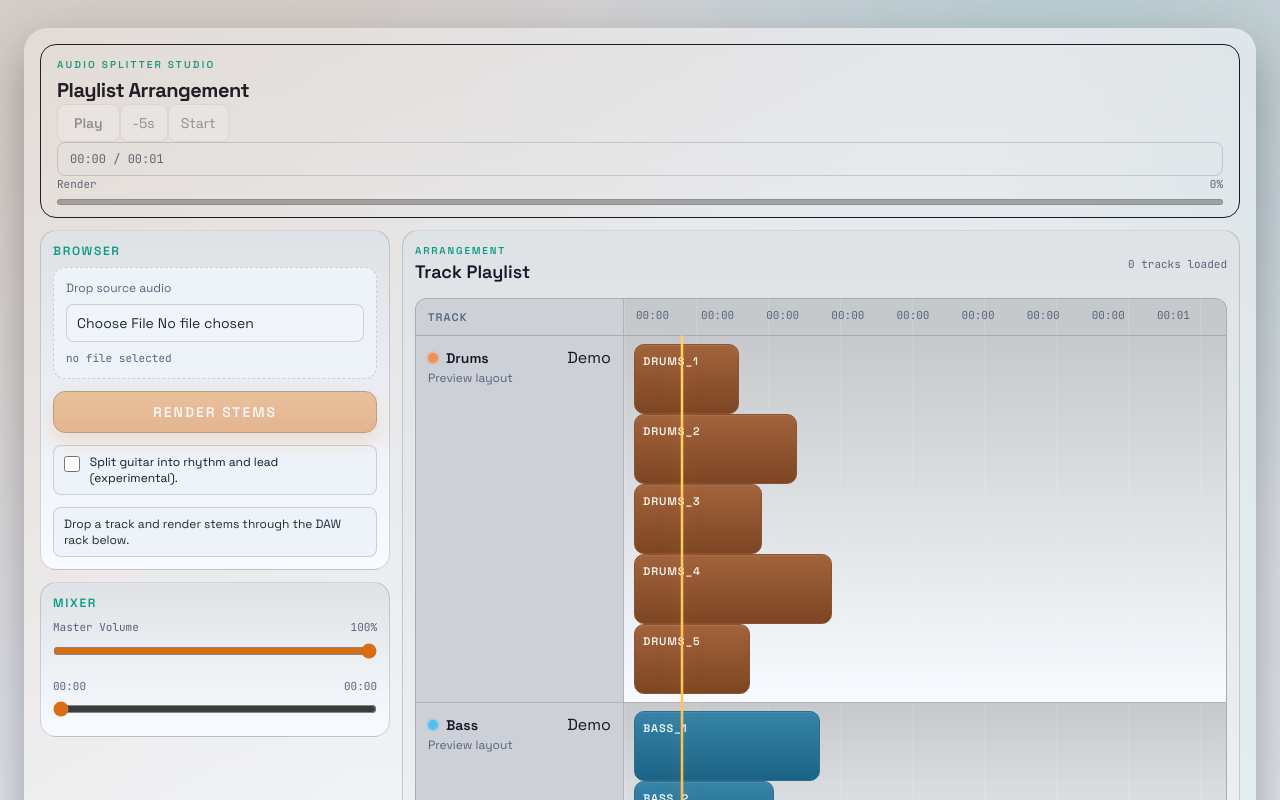
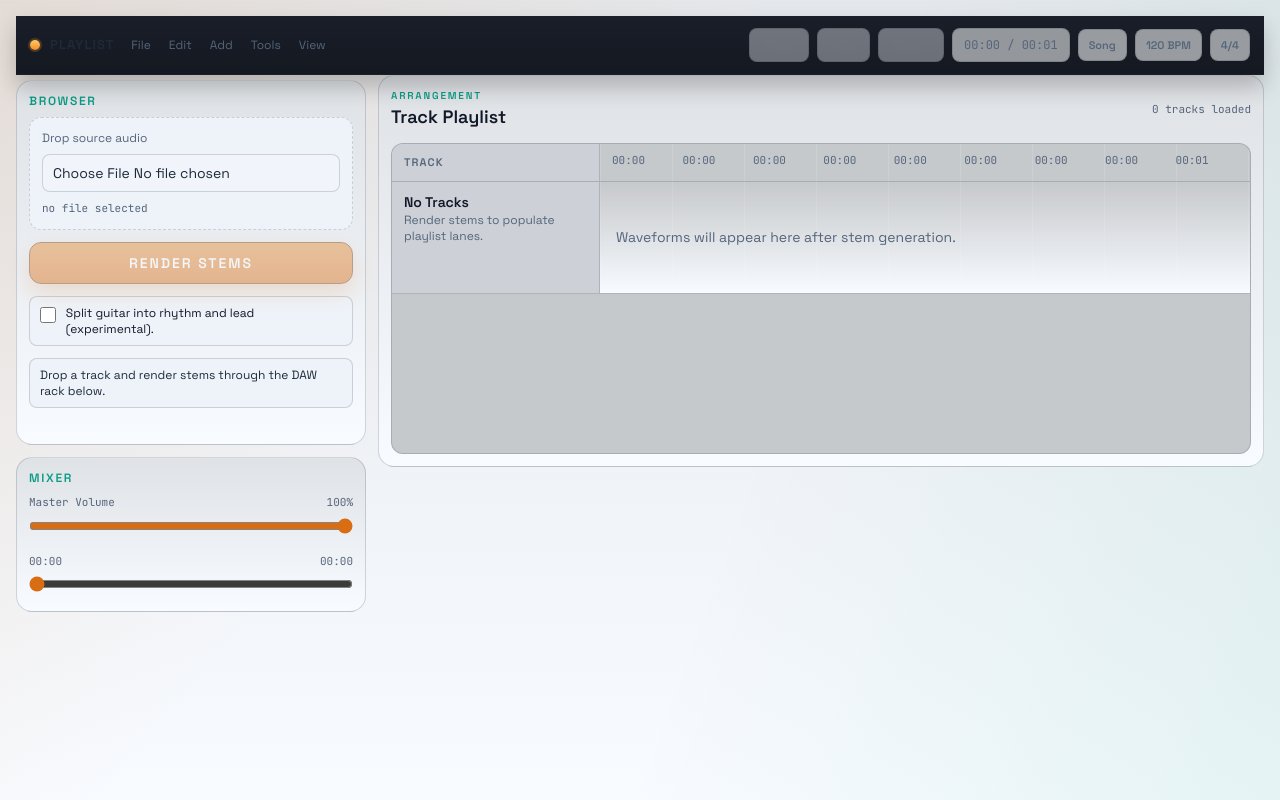
Before and after one commit to suhanstha09/audio_splitter, a Next.js app: page / in a window 1280 px wide. Shown: the top 800 px of the page. Built offline with nearby package versions, Linux system fonts and the light colour scheme.

Commit message:
feat: implement waveform extraction and visualization for audio stems

```diff
--- a/src/app/page.tsx
+++ b/src/app/page.tsx
@@ -14,12 +14,7 @@ const STEM_ORDER = [
   "other",
 ] as const;
 const POLL_INTERVAL_MS = 1200;
-const DEMO_TRACKS = [
-  { name: "Drums", clips: [18, 28, 22, 34, 20], hue: 24 },
-  { name: "Bass", clips: [32, 24, 30], hue: 198 },
-  { name: "Lead", clips: [22, 30, 26, 20], hue: 312 },
-  { name: "Pad", clips: [42, 34], hue: 142 },
-];
+const DEFAULT_WAVE_BARS = 72;
 
 type StemTrack = {
   name: string;
@@ -65,6 +60,78 @@ function formatClock(seconds: number): string {
   return `${mins}:${secs}`;
 }
 
+function buildFallbackWaveformBars(barCount: number): number[] {
+  return Array.from({ length: barCount }, (_, index) =>
+    18 + Math.round(Math.abs(Math.sin((index + 2) * 0.44)) * 68),
+  );
+}
+
+async function extractWaveformBars(audioBytes: ArrayBuffer, barCount: number): Promise<number[]> {
+  if (typeof window === "undefined") {
+    return buildFallbackWaveformBars(barCount);
+  }
+
+  const audioContextCtor = window.AudioContext || (window as Window & { webkitAudioContext?: typeof AudioContext }).webkitAudioContext;
+  if (!audioContextCtor) {
+    return buildFallbackWaveformBars(barCount);
+  }
+
+  const audioContext = new audioContextCtor();
+
+  try {
+    const decoded = await audioContext.decodeAudioData(audioBytes.slice(0));
+    const channels = decoded.numberOfChannels;
+    if (channels === 0 || decoded.length === 0) {
+      return buildFallbackWaveformBars(barCount);
+    }
+
+    const aggregate = new Float32Array(decoded.length);
+    for (let channelIndex = 0; channelIndex < channels; channelIndex += 1) {
+      const data = decoded.getChannelData(channelIndex);
+      for (let sampleIndex = 0; sampleIndex < data.length; sampleIndex += 1) {
+        aggregate[sampleIndex] += Math.abs(data[sampleIndex]);
+      }
+    }
+
+    for (let sampleIndex = 0; sampleIndex < aggregate.length; sampleIndex += 1) {
+      aggregate[sampleIndex] /= channels;
+    }
+
+    const samplesPerBar = Math.max(1, Math.floor(aggregate.length / barCount));
+    const bars: number[] = [];
+    let maxValue = 0;
+
+    for (let barIndex = 0; barIndex < barCount; barIndex += 1) {
+      const start = barIndex * samplesPerBar;
+      const end = Math.min(aggregate.length, start + samplesPerBar);
+      let sum = 0;
+
+      for (let sampleIndex = start; sampleIndex < end; sampleIndex += 1) {
+        sum += aggregate[sampleIndex];
+      }
+
+      const avg = end > start ? sum / (end - start) : 0;
+      bars.push(avg);
+      if (avg > maxValue) {
+        maxValue = avg;
+      }
+    }
+
+    if (maxValue <= 0.0001) {
+      return buildFallbackWaveformBars(barCount);
+    }
+
+    return bars.map((value) => {
+      const normalized = value / maxValue;
+      return Math.max(10, Math.min(100, Math.round(normalized * 100)));
+    });
+  } catch {
+    return buildFallbackWaveformBars(barCount);
+  } finally {
+    void audioContext.close();
+  }
+}
+
 export default function Home() {
   const [file, setFile] = useState<File | null>(null);
   const [isDropActive, setIsDropActive] = useState(false);
@@ -78,6 +145,9 @@ export default function Home() {
   const [playbackDuration, setPlaybackDuration] = useState(0);
   const [separationProgress, setSeparationProgress] = useState(0);
   const [mutedByStem, setMutedByStem] = useState<Record<string, boolean>>({});
+  const [soloByStem, setSoloByStem] = useState<Record<string, boolean>>({});
+  const [armedByStem, setArmedByStem] = useState<Record<string, boolean>>({});
+  const [waveformByStem, setWaveformByStem] = useState<Record<string, number[]>>({});
   const audioRefs = useRef<Record<string, HTMLAudioElement | null>>({});
   const [status, setStatus] = useState<Status>({
     type: "idle",
@@ -97,13 +167,17 @@ export default function Home() {
   }, [downloadZip, stems]);
 
   useEffect(() => {
+    const hasSolo = Object.values(soloByStem).some(Boolean);
+
     stems.forEach((stem) => {
       const audio = audioRefs.current[stem.name];
       if (audio) {
-        audio.muted = mutedByStem[stem.name];
+        const isMuted = Boolean(mutedByStem[stem.name]);
+        const isSoloed = Boolean(soloByStem[stem.name]);
+        audio.muted = isMuted || (hasSolo && !isSoloed);
       }
     });
-  }, [mutedByStem, stems]);
+  }, [mutedByStem, soloByStem, stems]);
 
   useEffect(() => {
     stems.forEach((stem) => {
@@ -145,7 +219,10 @@ export default function Home() {
     setPlaybackDuration(0);
     setSeparationProgress(0);
     setMutedByStem({});
+    setSoloByStem({});
+    setArmedByStem({});
     setStemVolumeByStem({});
+    setWaveformByStem({});
   }
 
   function clearStemAssets() {
@@ -249,11 +326,33 @@ export default function Home() {
     }));
   }
 
+  function toggleStemSolo(stemName: string) {
+    setSoloByStem((previous) => ({
+      ...previous,
+      [stemName]: !Boolean(previous[stemName]),
+    }));
+  }
+
+  function toggleStemArm(stemName: string) {
+    setArmedByStem((previous) => ({
+      ...previous,
+      [stemName]: !Boolean(previous[stemName]),
+    }));
+  }
+
   function setStemVolume(stemName: string, volume: number) {
     setStemVolumeByStem((previous) => ({
       ...previous,
       [stemName]: Math.max(0, Math.min(1, volume)),
     }));
+  }
+
+  function rewindFiveSeconds() {
+    const firstAudio = stems
+      .map((stem) => audioRefs.current[stem.name])
+      .find((audio): audio is HTMLAudioElement => Boolean(audio));
+    const nextPosition = firstAudio ? Math.max(0, firstAudio.currentTime - 5) : 0;
+    setSyncedPosition(nextPosition);
   }
 
   async function waitForSplitCompletion(jobId: string): Promise<SplitJobStatusResponse> {
@@ -343,6 +442,7 @@ export default function Home() {
       const zipBlob = await zipResponse.blob();
       const zip = await JSZip.loadAsync(zipBlob);
       const extractedStems: StemTrack[] = [];
+      const extractedWaveforms: Record<string, number[]> = {};
 
       const stemMp3Files = Object.values(zip.files)
         .filter((fileEntry) => !fileEntry.dir && fileEntry.name.toLowerCase().endsWith(".mp3"))
@@ -369,8 +469,12 @@ export default function Home() {
 
       for (const stemFile of stemMp3Files) {
         const stemBlob = await stemFile.async("blob");
+        const stemName = stemFile.name.replace(/\.mp3$/i, "").toLowerCase();
+        const stemBytes = await stemBlob.arrayBuffer();
+
+        extractedWaveforms[stemName] = await extractWaveformBars(stemBytes, DEFAULT_WAVE_BARS);
         extractedStems.push({
-          name: stemFile.name.replace(/\.mp3$/i, "").toLowerCase(),
+          name: stemName,
           url: URL.createObjectURL(stemBlob),
         });
       }
@@ -396,12 +500,25 @@ export default function Home() {
           return accumulator;
         }, {}),
       );
+      setSoloByStem(
+        extractedStems.reduce<Record<string, boolean>>((accumulator, stem) => {
+          accumulator[stem.name] = false;
+          return accumulator;
+        }, {}),
+      );
+      setArmedByStem(
+        extractedStems.reduce<Record<string, boolean>>((accumulator, stem) => {
+          accumulator[stem.name] = false;
+          return accumulator;
+        }, {}),
+      );
       setStemVolumeByStem(
         extractedStems.reduce<Record<string, number>>((accumulator, stem) => {
           accumulator[stem.name] = 1;
           return accumulator;
         }, {}),
       );
+      setWaveformByStem(extractedWaveforms);
       setSeparationProgress(100);
 
       setStatus({
@@ -415,34 +532,57 @@ export default function Home() {
   }
 
   const isWorking = status.type === "working";
+  const hasSolo = Object.values(soloByStem).some(Boolean);
   const progressLabel = `${clampPercent(separationProgress)}%`;
   const timelineDuration = Math.max(playbackDuration, 1);
   const playheadPercent = Math.min(100, (playbackPosition / timelineDuration) * 100);
   const rulerTicks = Array.from({ length: 9 }, (_, index) => (timelineDuration / 8) * index);
 
+  function meterLevelForStem(stemName: string, stemVolume: number): number {
+    if (!isPlaying) {
+      return 0;
+    }
+
+    const waveformBars = waveformByStem[stemName];
+    if (!waveformBars || waveformBars.length === 0) {
+      return Math.round(stemVolume * 24);
+    }
+
+    const barIndex = Math.min(
+      waveformBars.length - 1,
+      Math.max(0, Math.floor((playbackPosition / timelineDuration) * waveformBars.length)),
+    );
+    return Math.round(waveformBars[barIndex] * stemVolume);
+  }
+
   return (
-    <main className="daw-shell mx-auto min-h-screen w-full max-w-375 px-3 py-4 sm:px-5 sm:py-6 lg:px-6 lg:py-7">
-      <section className="console-frame fl-frame fade-in rounded-3xl p-3 sm:p-4">
-        <header className="fl-topbar rounded-2xl border px-3 py-3 sm:px-4">
-          <div>
-            <p className="text-[10px] font-semibold uppercase tracking-[0.22em] text-(--accent)">Audio Splitter Studio</p>
-            <h1 className="mt-1 text-lg font-bold tracking-tight sm:text-xl">Playlist Arrangement</h1>
+    <main className="daw-shell min-h-screen w-full px-0 py-0">
+      <section className="console-frame fl-frame fade-in min-h-screen w-full rounded-none p-3 sm:p-4">
+        <header className="studio-menu-bar">
+          <div className="studio-menu-left">
+            <span className="studio-logo-dot" aria-hidden="true" />
+            <span className="studio-title">Playlist</span>
+            <nav className="studio-menu-items" aria-label="Main menu">
+              <button type="button">File</button>
+              <button type="button">Edit</button>
+              <button type="button">Add</button>
+              <button type="button">Tools</button>
+              <button type="button">View</button>
+            </nav>
           </div>
-
-          <div className="fl-transport-inline">
-            <button type="button" onClick={togglePlayAll} className="transport-chip rounded-lg px-4 py-2 text-sm font-semibold" disabled={stems.length === 0}>
+          <div className="studio-menu-right">
+            <button
+              type="button"
+              onClick={togglePlayAll}
+              className="studio-transport-btn"
+              disabled={stems.length === 0}
+            >
               {isPlaying ? "Pause" : "Play"}
             </button>
             <button
               type="button"
-              onClick={() => {
-                const firstAudio = stems
-                  .map((stem) => audioRefs.current[stem.name])
-                  .find((audio): audio is HTMLAudioElement => Boolean(audio));
-                const nextPosition = firstAudio ? Math.max(0, firstAudio.currentTime - 5) : 0;
-                setSyncedPosition(nextPosition);
-              }}
-              className="transport-chip rounded-lg px-3 py-2 text-sm"
+              onClick={rewindFiveSeconds}
+              className="studio-transport-btn"
               disabled={stems.length === 0}
             >
               -5s
@@ -450,22 +590,27 @@ export default function Home() {
             <button
               type="button"
               onClick={() => setSyncedPosition(0)}
-              className="transport-chip rounded-lg px-3 py-2 text-sm"
+              className="studio-transport-btn"
               disabled={stems.length === 0}
             >
               Start
             </button>
-            <p className="rounded-lg border border-(--line) px-3 py-2 text-xs font-mono text-(--ink-dim)">
+            <span className="studio-time-chip">
               {formatClock(playbackPosition)} / {formatClock(timelineDuration)}
-            </p>
+            </span>
+            <span className="studio-chip">Song</span>
+            <span className="studio-chip">120 BPM</span>
+            <span className="studio-chip">4/4</span>
           </div>
+        </header>
 
-          <div className="fl-progress-box">
-            <div className="flex items-center justify-between text-[11px] font-mono text-(--ink-dim)">
-              <span>Render</span>
+        {isWorking && (
+          <div className="render-popup" role="status" aria-live="polite">
+            <div className="flex items-center justify-between text-xs font-mono text-(--ink-dim)">
+              <span>Rendering Stems</span>
               <span>{progressLabel}</span>
             </div>
-            <div className="progress-track mt-1.5 h-1.5 w-full overflow-hidden rounded-full">
+            <div className="progress-track mt-2 h-2 w-full overflow-hidden rounded-full">
               <div
                 className="progress-fill h-full rounded-full"
                 style={{ width: `${clampPercent(separationProgress)}%` }}
@@ -476,12 +621,13 @@ export default function Home() {
                 aria-label="Separation progress"
               />
             </div>
+            <p className="mt-2 text-xs text-(--ink-dim)">{status.message}</p>
           </div>
-        </header>
+        )}
 
-        <div className="fl-workspace mt-3">
+        <div className="fl-workspace mt-0">
           <aside className="fl-sidebar space-y-3">
-            <form onSubmit={handleSubmit} className="daw-panel fl-card rounded-2xl border p-3">
+            <form onSubmit={handleSubmit} className="daw-panel fl-card browser-panel rounded-2xl border p-3">
               <p className="mb-2 text-xs font-semibold uppercase tracking-[0.14em] text-(--accent)">Browser</p>
               <label
                 className={`block rounded-xl border border-dashed border-(--line) bg-(--surface-hi) p-3 transition ${
@@ -605,46 +751,15 @@ export default function Home() {
                   </div>
 
                   <div className="playlist-body">
-                    <div className="playhead" style={{ left: "calc(var(--lane-label-width) + 7%)" }} aria-hidden="true" />
-
-                    {DEMO_TRACKS.map((demoTrack) => {
-                      const laneStyle = {
-                        "--clip-hue": `${demoTrack.hue}`,
-                      } as CSSProperties;
-
-                      return (
-                        <div key={demoTrack.name} className="track-row" style={laneStyle}>
-                          <div className="lane-label">
-                            <div className="lane-head">
-                              <span className="lane-color" aria-hidden="true" />
-                              <p className="text-sm font-semibold">{demoTrack.name}</p>
-                              <span className="lane-demo-tag">Demo</span>
-                            </div>
-                            <p className="text-xs text-(--ink-dim)">Preview layout</p>
-                          </div>
-
-                          <div className="track-main">
-                            <div className="demo-clips">
-                              {demoTrack.clips.map((clipSize, clipIndex) => (
-                                <div
-                                  key={`${demoTrack.name}-${clipIndex}`}
-                                  className="clip-block"
-                                  style={{ width: `${clipSize}%` }}
-                                >
-                                  <div className="clip-title">{demoTrack.name}_{clipIndex + 1}</div>
-                                  <div className="clip-wave" aria-hidden="true">
-                                    {Array.from({ length: 18 }, (_, barIndex) => {
-                                      const height = 24 + Math.round(Math.abs(Math.sin((barIndex + 2) * 0.56)) * 64);
-                                      return <span key={`${demoTrack.name}-${clipIndex}-${barIndex}`} style={{ height: `${height}%` }} />;
-                                    })}
-                                  </div>
-                                </div>
-                              ))}
-                            </div>
-                          </div>
-                        </div>
-                      );
-                    })}
+                    <div className="track-row empty-track-row">
+                      <div className="lane-label">
+                        <p className="text-sm font-semibold">No Tracks</p>
+                        <p className="text-xs text-(--ink-dim)">Render stems to populate playlist lanes.</p>
+                      </div>
+                      <div className="track-main empty-track-main">
+                        <p className="text-sm text-(--ink-dim)">Waveforms will appear here after stem generation.</p>
+                      </div>
+                    </div>
                   </div>
                 </div>
               </div>
@@ -672,8 +787,13 @@ export default function Home() {
                     />
 
                     {stems.map((stem, index) => {
-                      const isMuted = mutedByStem[stem.name];
+                      const isMuted = Boolean(mutedByStem[stem.name]);
+                      const isSoloed = Boolean(soloByStem[stem.name]);
+                      const isArmed = Boolean(armedByStem[stem.name]);
+                      const isEffectivelyMuted = isMuted || (hasSolo && !isSoloed);
                       const stemVolume = stemVolumeByStem[stem.name] ?? 1;
+                      const waveformBars = waveformByStem[stem.name] ?? buildFallbackWaveformBars(DEFAULT_WAVE_BARS);
+                      const meterLevel = meterLevelForStem(stem.name, stemVolume);
                       const laneStyle = {
                         "--clip-hue": `${(index * 44 + 28) % 360}`,
                       } as CSSProperties;
@@ -684,15 +804,44 @@ export default function Home() {
                             <div className="lane-head">
                               <span className="lane-color" aria-hidden="true" />
                               <p className="text-sm font-semibold capitalize">{stem.name}</p>
+                            </div>
+
+                            <div className="lane-controls">
+                              <button
+                                type="button"
+                                onClick={() => toggleStemArm(stem.name)}
+                                className={`lane-mode-btn ${isArmed ? "lane-mode-on" : "lane-mode-off"}`}
+                              >
+                                Arm
+                              </button>
+                              <button
+                                type="button"
+                                onClick={() => toggleStemSolo(stem.name)}
+                                className={`lane-mode-btn ${isSoloed ? "lane-mode-on" : "lane-mode-off"}`}
+                              >
+                                Solo
+                              </button>
                               <button
                                 type="button"
                                 onClick={() => toggleStemMute(stem.name)}
-                                className={`lane-mute-btn ${isMuted ? "lane-mute-off" : "lane-mute-on"}`}
+                                className={`lane-mode-btn ${isMuted ? "lane-mode-on" : "lane-mode-off"}`}
                               >
-                                {isMuted ? "Unmute" : "Mute"}
+                                Mute
                               </button>
+                              <div className="lane-meter" aria-label={`${stem.name} output meter`}>
+                                {Array.from({ length: 12 }, (_, meterIndex) => {
+                                  const threshold = ((meterIndex + 1) / 12) * 100;
+                                  return (
+                                    <span
+                                      key={`${stem.name}-meter-${meterIndex}`}
+                                      className={meterLevel >= threshold ? "lane-meter-on" : "lane-meter-off"}
+                                    />
+                                  );
+                                })}
+                              </div>
                             </div>
-                            <p className="text-xs text-(--ink-dim)">{isMuted ? "Muted" : "Active"}</p>
+
+                            <p className="text-xs text-(--ink-dim)">{isEffectivelyMuted ? "Muted" : "Active"}</p>
                             <label className="mt-2 block">
                               <span className="mb-1 flex items-center justify-between text-[11px] font-mono text-(--ink-dim)">
                                 <span>Stem Vol</span>
@@ -712,13 +861,19 @@ export default function Home() {
                           </div>
 
                           <div className="track-main">
-                            <div className={`clip-block ${isMuted ? "clip-muted" : ""}`}>
+                            <div className={`clip-block ${isEffectivelyMuted ? "clip-muted" : ""}`}>
                               <div className="clip-title">{stem.name}.mp3</div>
-                              <div className="clip-wave" aria-hidden="true">
-                                {Array.from({ length: 56 }, (_, barIndex) => {
-                                  const height = 18 + Math.round(Math.abs(Math.sin((barIndex + 1) * 0.42)) * 72);
-                                  return <span key={`${stem.name}-bar-${barIndex}`} style={{ height: `${height}%` }} />;
-                                })}
+                              <div
+                                className="clip-wave"
+                                style={{ gridTemplateColumns: `repeat(${waveformBars.length}, minmax(0, 1fr))` }}
+                                aria-hidden="true"
+                              >
+                                {waveformBars.map((height, barIndex) => (
+                                  <span
+                                    key={`${stem.name}-bar-${barIndex}`}
+                                    style={{ ["--wave-height" as string]: `${height}%` } as CSSProperties}
+                                  />
+                                ))}
                               </div>
                             </div>
 
```
